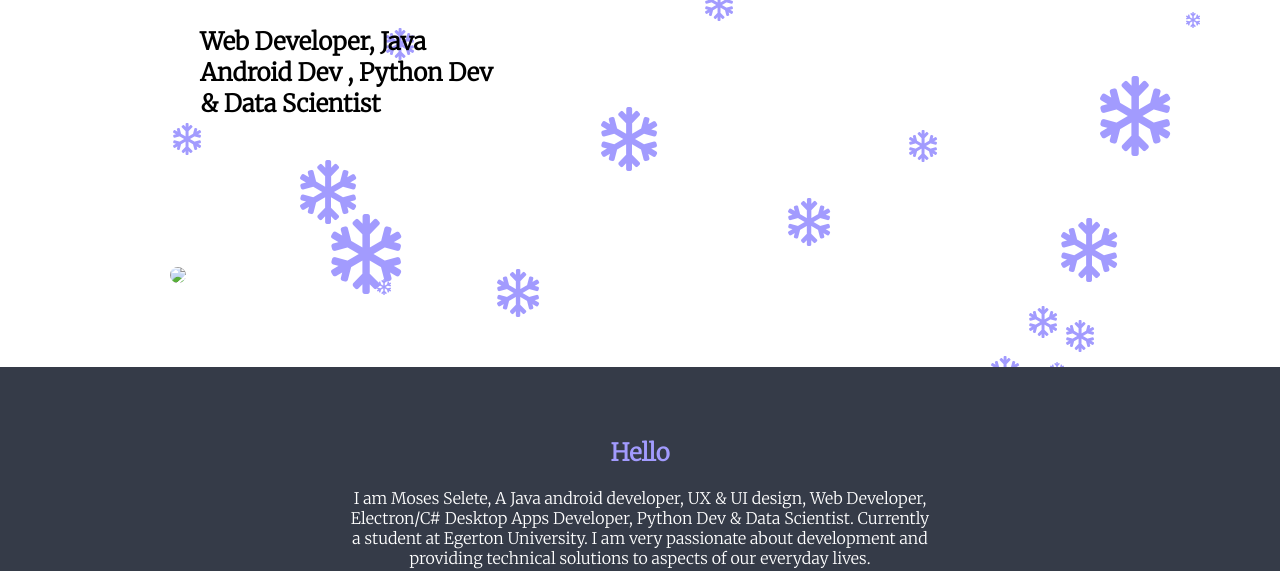
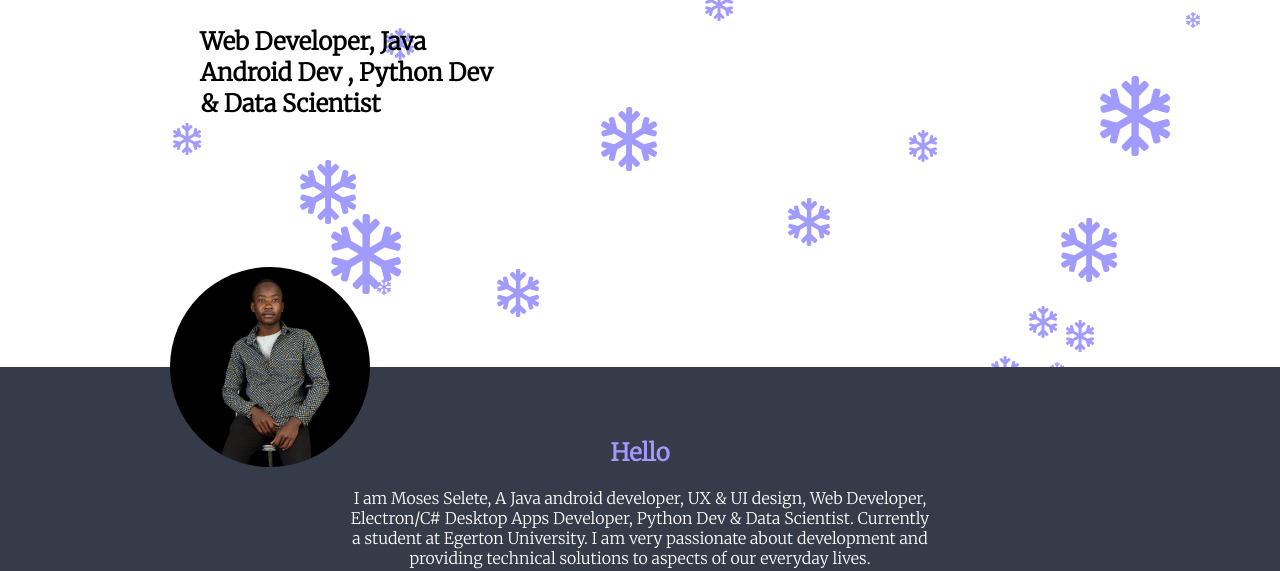
Before and after one commit to aiden-riddler/portfolio-website, a plain HTML site: page index.html in a window 1280 px wide. Shown: the part 233-804 px from the top of the page. Drawn offline with nearby package versions, Linux system fonts and the light colour scheme.

Commit message:
Update index.html

```diff
--- a/index.html
+++ b/index.html
@@ -93,7 +93,7 @@ td {
 </head>
 <body>
     <div class="profile-holder">
-        <img class="profile" src="../static/images/me.jpeg">
+        <img class="profile" src="me.jpeg">
     </div>
 <div class="top" id="first">
     <div class="row">
```
